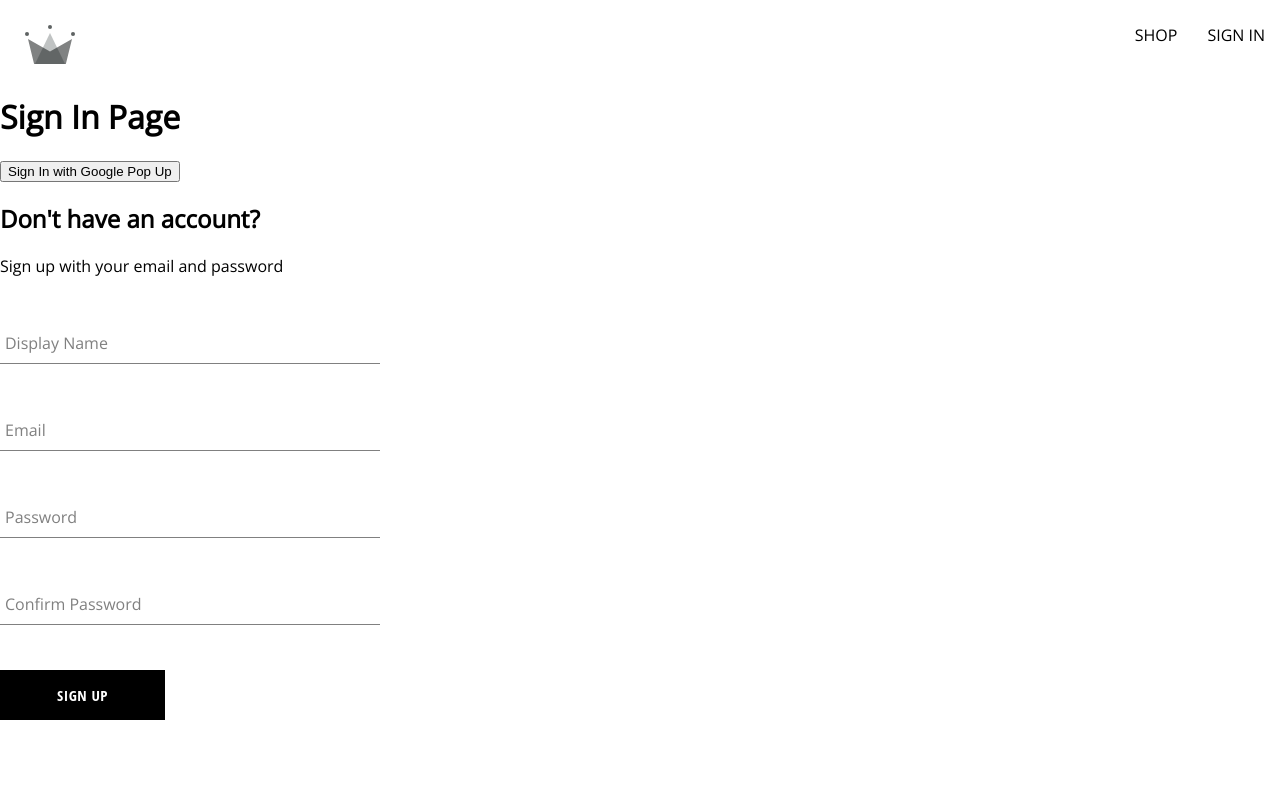
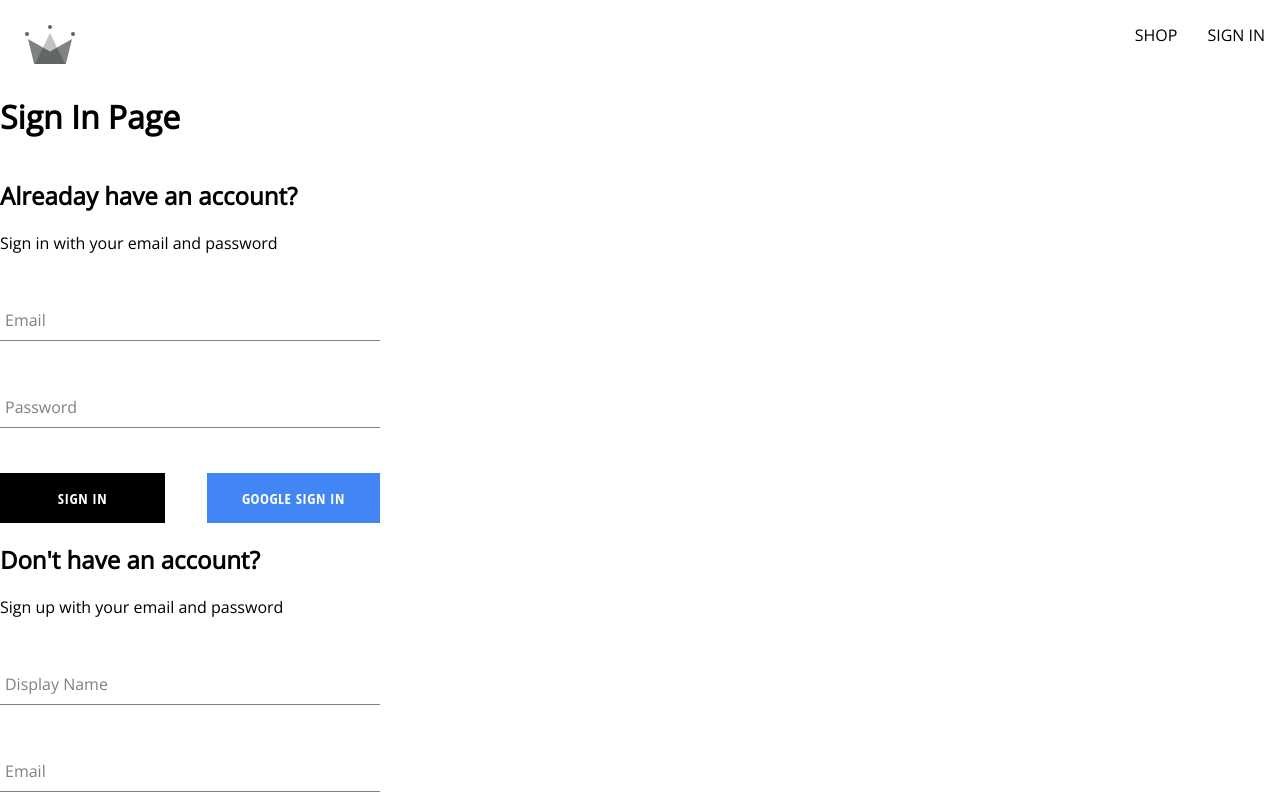
Before and after one commit to Alazib/Clothes_e_commerce, a React (Create React App) app: page /auth in a window 1280 px wide. Shown: the top 800 px of the page. Built offline with nearby package versions, Linux system fonts and the light colour scheme; a web font is replaced by a local one.

Commit message:
Rename sign-up/in components

```diff
--- /dev/null
+++ b/src/components/sign-in-form copy/sign-in-form.component.jsx
@@ -0,0 +1,79 @@
+import { useState } from "react"
+import {
+  signInWithGooglePopup,
+  createUserDocumentFromAuth,
+} from "../../utils/firebase/firebase.utils"
+
+import FormInput from "../form-input/form-input.component"
+import "./sign-in-form.styles.scss"
+import Button from "../button/button.component"
+
+const SignInForm = () => {
+  const defaultFormFields = {
+    email: "",
+    password: "",
+  }
+  const [formFields, setFormFields] = useState(defaultFormFields)
+
+  const { email, password } = formFields
+
+  const handleChange = (event) => {
+    const { name, value } = event.target
+    setFormFields({ ...formFields, [name]: value })
+  }
+
+  const handleSubmit = async (event) => {
+    event.preventDefault()
+
+    try {
+      resetFormFields()
+    } catch (error) {}
+  }
+
+  const resetFormFields = () => {
+    setFormFields(defaultFormFields)
+  }
+
+  const signInWithGoogle = async () => {
+    const { user } = await signInWithGooglePopup()
+    await createUserDocumentFromAuth(user)
+  }
+
+  return (
+    <div className="sign-up-container">
+      <h2>Alreaday have an account?</h2>
+      <span>Sign in with your email and password</span>
+      <form onSubmit={handleSubmit}>
+        <FormInput
+          label="Email"
+          inputProps={{
+            type: "email",
+            onChange: handleChange,
+            name: "email",
+            value: email,
+            required: true,
+          }}
+        />
+
+        <FormInput
+          label="Password"
+          inputProps={{
+            type: "password",
+            onChange: handleChange,
+            name: "password",
+            value: password,
+            required: true,
+          }}
+        />
+        <div className="buttons-container">
+          <Button type="submit">Sign In</Button>
+          <Button onClick={signInWithGoogle} buttonType="google">
+            Google sign in
+          </Button>
+        </div>
+      </form>
+    </div>
+  )
+}
+
+export default SignInForm
--- /dev/null
+++ b/src/components/sign-in-form copy/sign-in-form.styles.scss
@@ -0,0 +1,12 @@
+.sign-up-container{
+    display: flex;
+    flex-direction: column;
+    width: 380px;
+    h2{
+        margin-top: 10px 0px;
+    }
+    .buttons-container{
+        display: flex;
+        justify-content: space-between;
+    }
+}
--- a/src/components/sign-up-form/sign-up-form.component.jsx
+++ b/src/components/sign-up-form/sign-up-form.component.jsx
@@ -35,6 +35,8 @@
     try {
       const { user } = await createUserWithEmailAndPassword(email, password)
 
+      //We have to pass the displayName (from de form field) as a parameter to create de user doc because in the email/password auth Firebase
+      //don't give back the user name.
       await createUserDocumentFromAuth(user, { displayName })
       resetFormFields()
     } catch (error) {
--- a/src/routes/authentication/authentication.component.jsx
+++ b/src/routes/authentication/authentication.component.jsx
@@ -1,20 +1,11 @@
-import {
-  signInWithGooglePopup,
-  createUserDocumentFromAuth,
-} from "../../utils/firebase/firebase.utils"
-
 import SignUpForm from "../../components/sign-up-form/sign-up-form.component"
-
+import SignInForm from "../../components/sign-in-form copy/sign-in-form.component"
 const Authentication = () => {
-  const logGoogleUser = async () => {
-    const { user } = await signInWithGooglePopup()
-    const userDocRef = await createUserDocumentFromAuth(user)
-  }
   return (
     <div>
       <h1>Sign In Page</h1>
-      <button onClick={logGoogleUser}>Sign In with Google Pop Up</button>
-      <SignUpForm></SignUpForm>
+      <SignInForm />
+      <SignUpForm />
     </div>
   )
 }
--- a/src/utils/firebase/firebase.utils.js
+++ b/src/utils/firebase/firebase.utils.js
@@ -47,10 +47,10 @@
   if (!userAuth) return
   const userDocRef = doc(db, "users", userAuth.uid)
 
-  console.log(userDocRef)
+  console.log("USER DOC REF", userDocRef)
 
   const userSnapShot = await getDoc(userDocRef)
-  console.log(userSnapShot)
+  console.log("USER SNAP SHOT", userSnapShot)
   console.log(userSnapShot.exists())
 
   if (!userSnapShot.exists()) {
```
